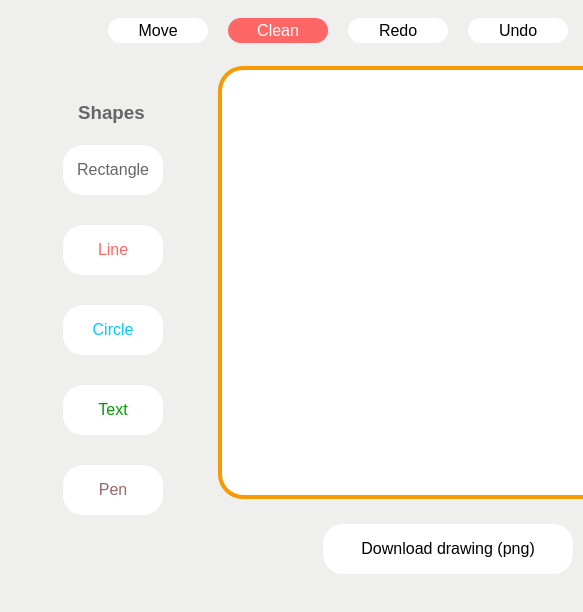
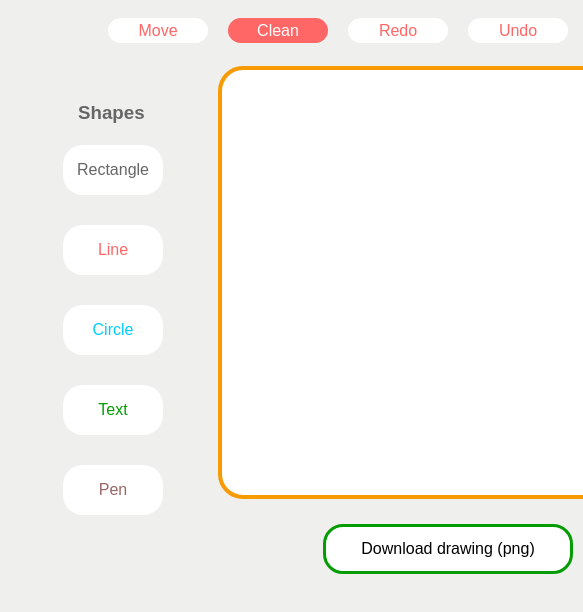
Before and after one commit to Vefforritun2/Kristinding.github.io, a plain HTML site: page index.html in a window 1280 px wide. Shown: the full height of the page, 0-583 px from the left. Drawn offline with nearby package versions, Linux system fonts and the light colour scheme; a script that the page names is missing.

Commit message:
smá css

```diff
--- a/stylesheets/stylesheet.css
+++ b/stylesheets/stylesheet.css
@@ -151,6 +151,8 @@ select {
 {
   width: 250px;
   float: left;
+  border: #039D03;
+  border-style: solid;
 }
 
 div.upload {
@@ -163,7 +165,6 @@ div.upload {
     background: url(http://i.imgur.com/9HQgZBO.png) no-repeat center;
     background-size: 250px 50px;
     float: left;
-
 }
 
 div.upload input {
@@ -199,6 +200,18 @@ div.upload input {
   background-color: #FF6666;
   color: white;
 }
+#btn9
+{
+  color: #FF6666;
+}
+#btn7
+{
+  color: #FF6666;
+}
+#btn6
+{
+  color: #FF6666;
+}
 
 #btn1:hover
 {
```
